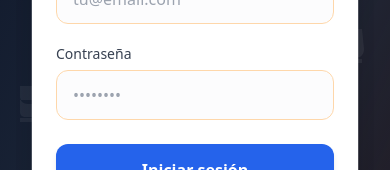
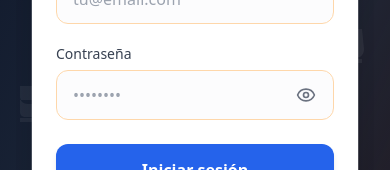
Before and after one commit to xavivxn/karubox1.0, a Next.js app: page / in a window 390 px wide. Shown: the part 272-442 px from the top of the page. Built offline with nearby package versions, Linux system fonts and the light colour scheme; no server answers.

Commit message:
ajustes UI inicio en mobile y tablets

```diff
--- a/src/features/auth/components/LoginFields.tsx
+++ b/src/features/auth/components/LoginFields.tsx
@@ -1,3 +1,8 @@
+'use client'
+
+import { useState } from 'react'
+import { Eye, EyeOff } from 'lucide-react'
+
 interface LoginFieldsProps {
   email: string
   password: string
@@ -13,6 +18,8 @@ export function LoginFields({
   onPasswordChange,
   disabled = false
 }: LoginFieldsProps) {
+  const [showPassword, setShowPassword] = useState(false)
+
   return (
     <>
       <div className="animate-login-field-1">
@@ -42,17 +49,33 @@ export function LoginFields({
         >
           Contraseña
         </label>
+        <div className="relative">
           <input
             id="password"
-          type="password"
+            type={showPassword ? 'text' : 'password'}
             value={password}
             onChange={(e) => onPasswordChange(e.target.value)}
             required
             autoComplete="current-password"
-          className="w-full px-4 py-3 rounded-xl border border-orange-200 bg-gray-50/50 focus:bg-white focus:ring-2 focus:ring-orange-500/40 focus:border-orange-500 outline-none transition-all duration-200 text-gray-900 placeholder:text-gray-400"
+            className="w-full px-4 py-3 pr-12 rounded-xl border border-orange-200 bg-gray-50/50 focus:bg-white focus:ring-2 focus:ring-orange-500/40 focus:border-orange-500 outline-none transition-all duration-200 text-gray-900 placeholder:text-gray-400"
             placeholder="••••••••"
             disabled={disabled}
           />
+          <button
+            type="button"
+            onClick={() => setShowPassword((v) => !v)}
+            disabled={disabled}
+            className="absolute right-3 top-1/2 -translate-y-1/2 p-1.5 rounded-lg text-gray-500 hover:text-gray-700 hover:bg-gray-200/80 focus:outline-none focus:ring-2 focus:ring-orange-500/40 focus:ring-offset-0 transition-colors"
+            aria-label={showPassword ? 'Ocultar contraseña' : 'Mostrar contraseña'}
+            tabIndex={-1}
+          >
+            {showPassword ? (
+              <EyeOff className="w-5 h-5" aria-hidden />
+            ) : (
+              <Eye className="w-5 h-5" aria-hidden />
+            )}
+          </button>
+        </div>
       </div>
     </>
   );
--- a/src/features/home/components/DashboardCard.tsx
+++ b/src/features/home/components/DashboardCard.tsx
@@ -74,9 +74,7 @@ export function DashboardCardComponent({
       aria-busy={isThisCardLoading}
       aria-disabled={isDisabled}
     >
-      {/* Contenedor interno con overflow-hidden: recorta blob/contenido pero el ring del botón no se corta (Android/iOS Safari) */}
-      <span className="relative block overflow-hidden rounded-3xl">
-        {/* Overlay de carga en el card activo */}
+      {/* Overlay de carga fuera del overflow-hidden para que no se recorte en móvil (Android/iOS) */}
       {isThisCardLoading && (
         <span
           role="status"
@@ -95,6 +93,8 @@ export function DashboardCardComponent({
         </span>
       )}
 
+      {/* Contenedor con overflow-hidden solo para blob/contenido; el ring y el overlay quedan fuera */}
+      <span className="relative block overflow-hidden rounded-3xl">
         <span className={`absolute top-0 right-0 w-40 h-40 rounded-full -mr-20 -mt-20 group-hover:scale-150 transition-transform duration-500 ${c.blob}`} />
         <span className="relative block p-8 space-y-4">
           <span className={`inline-flex p-4 rounded-2xl ${darkMode ? c.iconBgDark : c.iconBgLight}`}>
--- a/src/features/home/components/DashboardCards.tsx
+++ b/src/features/home/components/DashboardCards.tsx
@@ -22,7 +22,7 @@ export function DashboardCards({ darkMode }: DashboardCardsProps) {
   const bottomRow = DASHBOARD_CARDS.slice(3)
 
   return (
-    <section className="max-w-6xl mx-auto space-y-8">
+    <section className="max-w-6xl mx-auto space-y-8 px-3 md:px-0">
       {/* First row: up to 3 cards */}
       <div className="grid grid-cols-1 md:grid-cols-2 lg:grid-cols-3 gap-8">
         {topRow.map((card) => (
```
Lines whose indentation alone changed are shown as unchanged.
